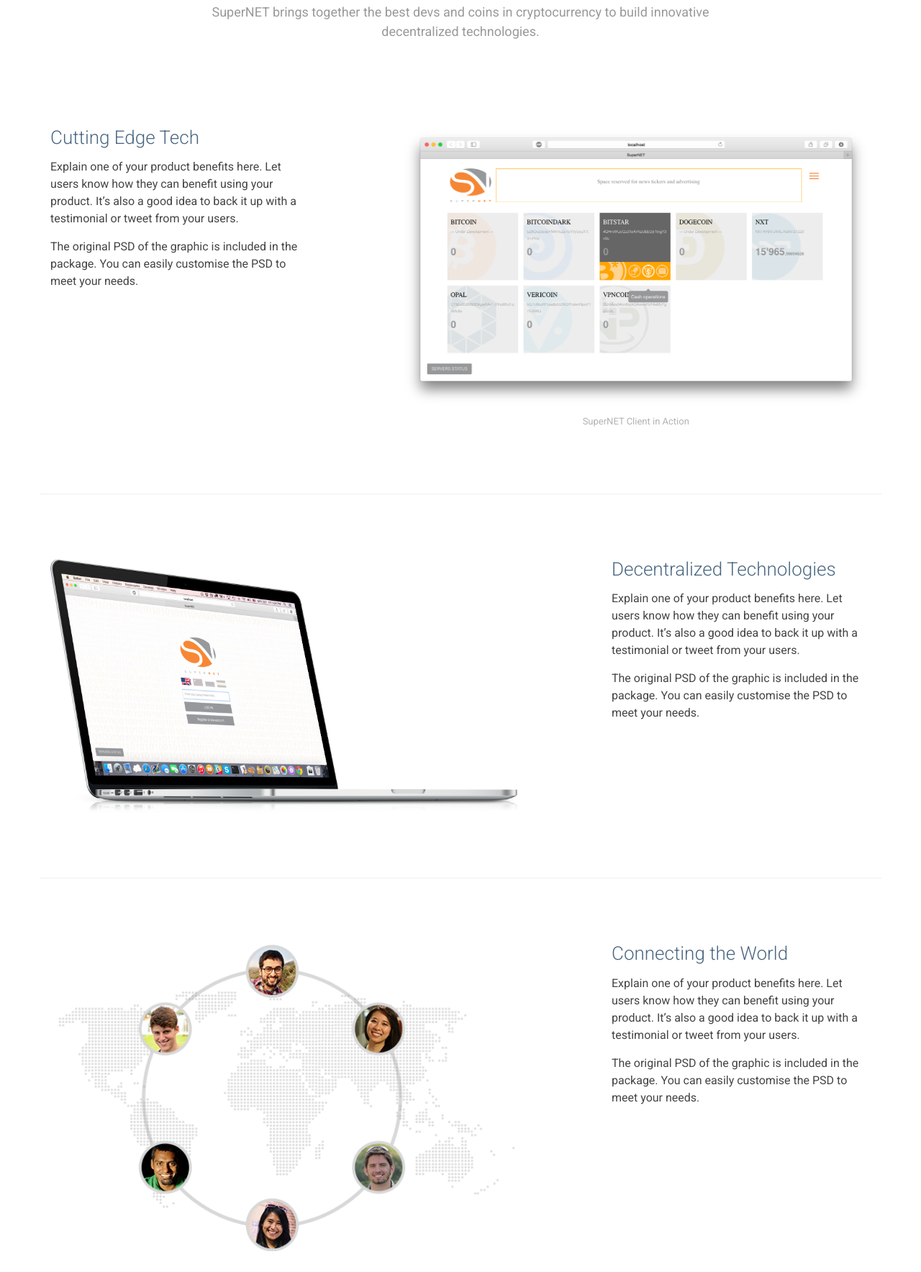
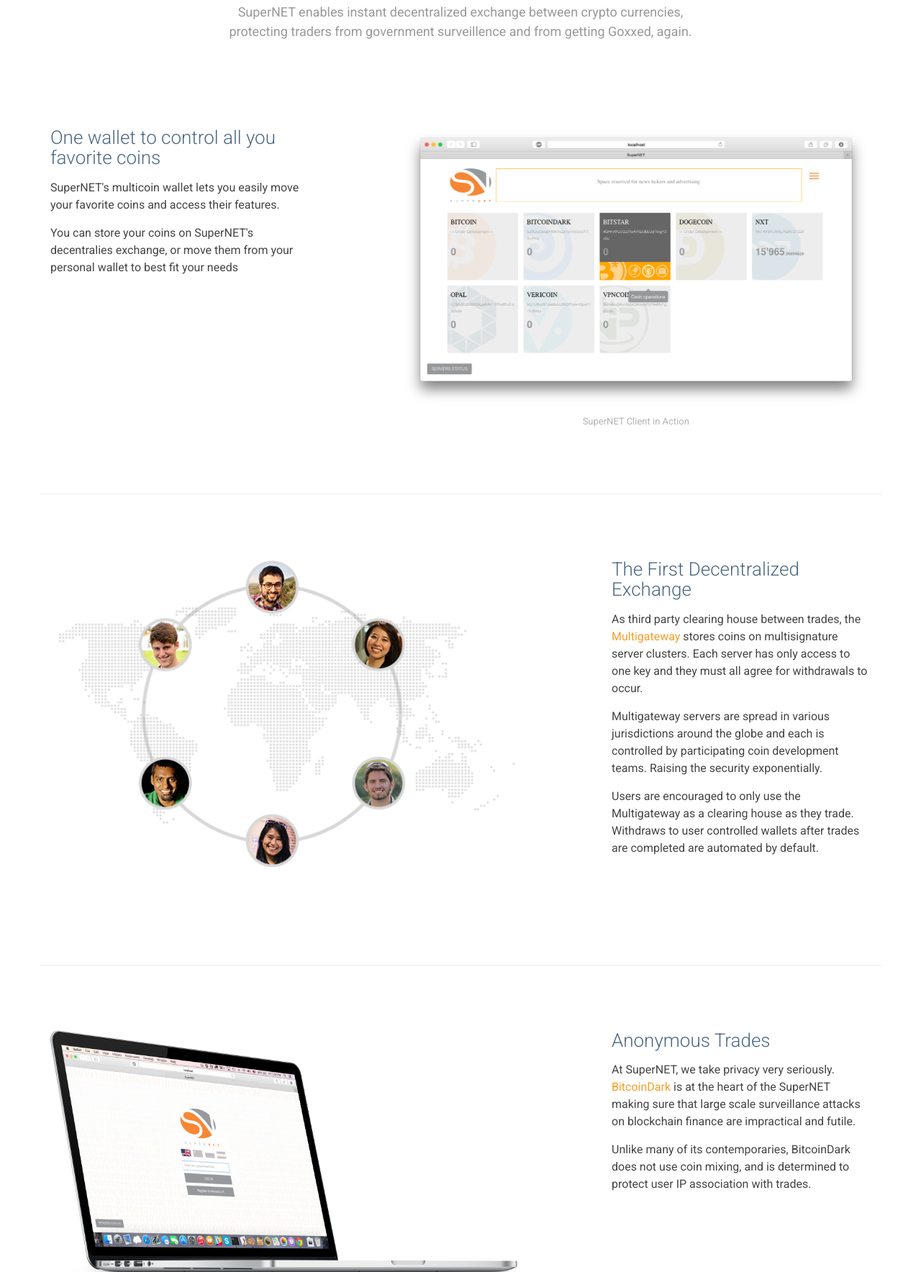
Before and after one commit to whitj00/supernet-site, a plain HTML site: page index.html in a window 1280 px wide. Shown: the part 907-2675 px from the top of the page at 72% size. Drawn offline with Linux system fonts and the light colour scheme; a script that the page names is missing.

Commit message:
Update index.html

```diff
--- a/index.html
+++ b/index.html
@@ -101,14 +101,14 @@
         <!-- ******Why Section****** -->
         <section id="why" class="section why">
             <div class="container">
-                <h2 class="title text-center">What is SuperNET?</h2>
-                <p class="intro text-center">SuperNET brings together the best devs and coins in cryptocurrency to build innovative decentralized technologies.</p>
+                <h2 class="title text-center">Why use the SuperNET?</h2>
+                <p class="intro text-center">SuperNET enables instant decentralized exchange between crypto currencies, protecting traders from government surveillence and from getting Goxxed, again. </p>
                 <div class="row item">
                     <div class="content col-md-4 col-sm-12 col-xs-12">
-                        <h3 class="title">Cutting Edge Tech</h3>
+                        <h3 class="title">One wallet to control all you favorite coins</h3>
                         <div class="desc">
-                            <p>Explain one of your product benefits here. Let users know how they can benefit using your product. It’s also a good idea to back it up with a testimonial or tweet from your users.</p>
-                            <p>The original PSD of the graphic is included in the package. You can easily customise the PSD to meet your needs.</p>
+                            <p>SuperNET's multicoin wallet lets you easily move your favorite coins and access their features.</p>
+                            <p>You can store your coins on SuperNET's decentralies exchange, or move them from your personal wallet to best fit your needs</p>
                         </div>
                     </div><!--//content-->
                     <figure class="figure col-md-7 col-sm-12 col-xs-12 col-md-offset-1 col-sm-offset-0 col-xs-offset-0">
@@ -119,28 +119,28 @@
 
                 <div class="row item">
                     <div class="content col-md-4 col-sm-12 col-xs-12 col-md-push-8 col-sm-push-0 col-xs-push-0">
-                        <h3 class="title">Decentralized Technologies</h3>
+                        <h3 class="title">The First Decentralized Exchange</h3>
                         <div class="desc">
-                            <p>Explain one of your product benefits here. Let users know how they can benefit using your product. It’s also a good idea to back it up with a testimonial or tweet from your users.</p>
-                            <p>The original PSD of the graphic is included in the package. You can easily customise the PSD to meet your needs.</p>
+                            <p>As third party clearing house between trades, the <a href="http://multigateway.org/">Multigateway</a> stores coins on multisignature server clusters. Each server has only access to one key and they must all agree for withdrawals to occur.</p>
+                            <p>Multigateway servers are spread in various jurisdictions around the globe and each is controlled by participating coin development teams. Raising the security exponentially.</p>
+                            <p>Users are encouraged to only use the Multigateway as a clearing house as they trade. Withdraws to user controlled wallets after trades are completed are automated by default. </p>
                         </div>
                     </div><!--//content-->
                     <figure class="figure col-md-7 col-sm-12 col-xs-12 col-md-pull-4 col-sm-pull-0 col-xs-pull-0">
-                        <img class="img-responsive" src="assets/images/figures/figure-2.png" alt="" />
+                        <img class="img-responsive" src="assets/images/figures/figure-3.png" alt="" />
                     </figure>
                 </div><!--//item-->
 
                 <div class="row item last-item">
                     <div class="content col-md-4 col-sm-12 col-xs-12 col-md-push-8 col-sm-push-0 col-xs-push-0">
-                        <h3 class="title">Connecting the World</h3>
+                        <h3 class="title">Anonymous Trades</h3>
                         <div class="desc">
-                            <p>Explain one of your product benefits here. Let users know how they can benefit using your product. It’s also a good idea to back it up with a testimonial or tweet from your users.</p>
-                            <p>The original PSD of the graphic is included in the package. You can easily customise the PSD to meet your needs.</p>
-
+                            <p>At SuperNET, we take privacy very seriously. <a href="http://bitcoindark.pw">BitcoinDark</a> is at the heart of the SuperNET making sure that large scale surveillance attacks on blockchain finance are impractical and futile.</p>
+                            <p>Unlike many of its contemporaries, BitcoinDark does not use coin mixing, and is determined to protect user IP association with trades.</p>
                         </div>
                     </div><!--//content-->
                     <figure class="figure col-md-7 col-sm-12 col-xs-12 col-md-pull-4 col-sm-pull-0 col-xs-pull-0">
-                        <img class="img-responsive" src="assets/images/figures/figure-3.png" alt="" />
+                        <img class="img-responsive" src="assets/images/figures/figure-2.png" alt="" />
                     </figure>
                 </div><!--//item-->
 
```
